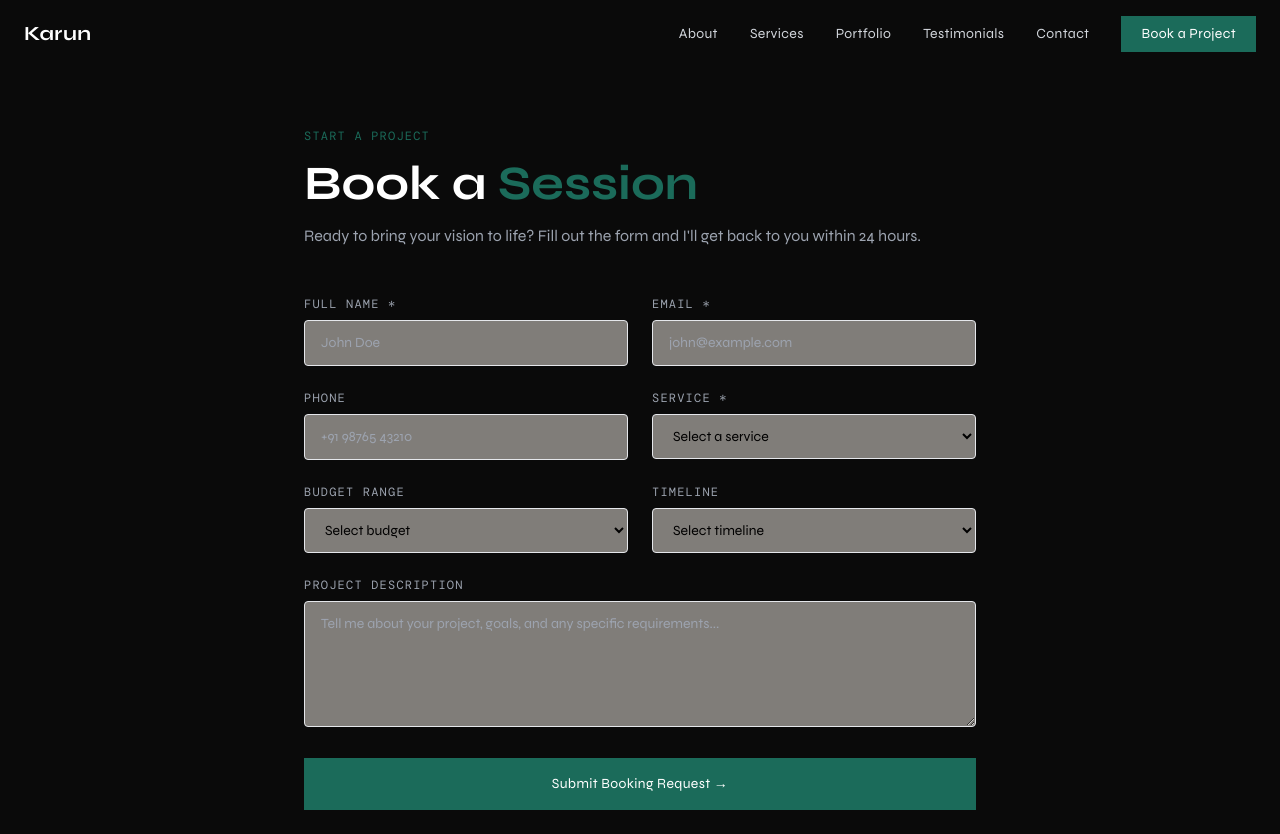
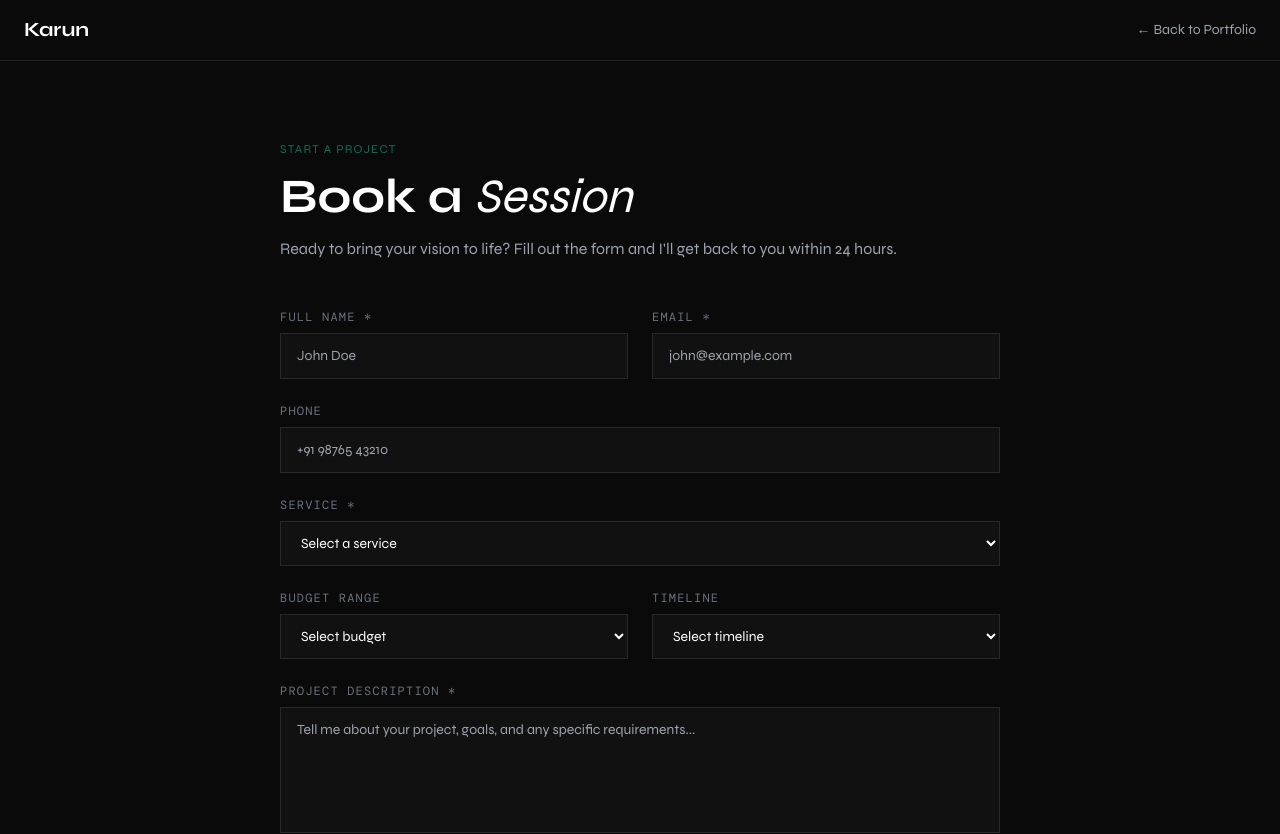
Before and after one commit to KARUN-499/karun-portfolio-v2, a Next.js app: page /booking in a window 1280 px wide. Shown: the top 834 px of the page. Built offline with nearby package versions, Linux system fonts and the light colour scheme; a web font is replaced by a local one.

Commit message:
Fix booking page: black theme + fix back button + remove old Navbar import

```diff
--- a/app/booking/page.tsx
+++ b/app/booking/page.tsx
@@ -1,8 +1,7 @@
 'use client'
 
 import { useState } from 'react'
-import Navbar from '@/components/Navbar'
-import Footer from '@/components/Footer'
+import Link from 'next/link'
 
 const services = [
   'Web Design',
@@ -15,16 +14,9 @@ const services = [
 
 export default function BookingPage() {
   const [form, setForm] = useState({
-    name: '',
-    email: '',
-    phone: '',
-    service: '',
-    budget: '',
-    timeline: '',
-    description: '',
+    name: '', email: '', phone: '', service: '', budget: '', timeline: '', description: '',
   })
   const [status, setStatus] = useState<'idle' | 'loading' | 'success' | 'error'>('idle')
-
   const set = (field: string, value: string) => setForm(prev => ({ ...prev, [field]: value }))
 
   const handleSubmit = async (e: React.FormEvent) => {
@@ -44,95 +36,110 @@ export default function BookingPage() {
     }
   }
 
+  const inputClass = 'w-full border border-white/10 bg-[#111111] px-4 py-3 font-sans text-sm text-white focus:border-[#1B6B5A] focus:outline-none'
+  const labelClass = 'font-mono text-xs tracking-widest text-gray-500 uppercase block mb-2'
+
   return (
-    <main className="min-h-screen bg-[#0A0A0A] text-white">
-      <Navbar />
-      <section className="pt-32 pb-20 px-6">
-        <div className="max-w-2xl mx-auto">
-          <p className="font-mono text-xs tracking-widest text-[#1B6B5A] uppercase mb-4">Start a Project</p>
-          <h1 className="text-4xl md:text-5xl font-sans font-bold mb-4">Book a <span className="text-[#1B6B5A]">Session</span></h1>
-          <p className="text-gray-400 font-sans mb-12">Ready to bring your vision to life? Fill out the form and I&apos;ll get back to you within 24 hours.</p>
+    <main className="min-h-screen bg-[#0A0A0A]">
+      {/* Navbar */}
+      <header className="border-b border-white/10 bg-[#0A0A0A]">
+        <nav className="max-w-7xl mx-auto px-6 py-4 flex items-center justify-between">
+          <Link href="/" className="font-sans text-xl font-bold text-white">Karun</Link>
+          <Link href="/" className="font-sans text-sm text-gray-400 hover:text-white transition-colors">
+            &larr; Back to Portfolio
+          </Link>
+        </nav>
+      </header>
+
+      <section className="max-w-3xl mx-auto px-6 py-20">
+        <div className="mb-12">
+          <p className="font-sans text-xs tracking-widest text-[#1B6B5A] uppercase mb-4">Start a Project</p>
+          <h1 className="font-sans text-5xl font-bold text-white">
+            Book a <em className="italic font-light">Session</em>
+          </h1>
+          <p className="font-sans text-gray-400 mt-4">
+            Ready to bring your vision to life? Fill out the form and I&apos;ll get back to you within 24 hours.
+          </p>
+        </div>
 
         {status === 'success' ? (
-            <div className="border border-[#1B6B5A] bg-[#1B6B5A]/10 rounded-lg p-8 text-center">
-              <div className="text-4xl mb-4">✓</div>
-              <h2 className="text-2xl font-sans font-bold mb-2">Request Submitted!</h2>
-              <p className="text-gray-400 font-sans">Thanks {form.name || 'there'}! I&apos;ll review your project and get back to you within 24 hours.</p>
+          <div className="border border-[#1B6B5A] bg-[#1B6B5A]/10 p-12 text-center">
+            <p className="text-4xl mb-4">&#10003;</p>
+            <h2 className="font-sans text-2xl font-bold text-white mb-2">Request Submitted!</h2>
+            <p className="font-sans text-gray-400 mb-6">Thanks! I&apos;ll review your project and get back to you within 24 hours.</p>
+            <Link href="/" className="bg-[#1B6B5A] text-white px-8 py-3 font-sans text-sm hover:bg-[#154f43] transition-colors">
+              &larr; Back to Portfolio
+            </Link>
           </div>
         ) : (
           <form onSubmit={handleSubmit} className="space-y-6">
             <div className="grid grid-cols-1 md:grid-cols-2 gap-6">
               <div>
-                  <label className="font-mono text-xs tracking-widest text-gray-400 uppercase block mb-2">Full Name *</label>
+                <label className={labelClass}>Full Name *</label>
                 <input required value={form.name} onChange={e => set('name', e.target.value)}
-                    placeholder="John Doe"
-                    className="w-full border border-gray-200 bg-[#F5F0E8]/50 px-4 py-3 font-sans text-sm focus:border-[#1B6B5A] focus:outline-none text-black rounded" />
+                  placeholder="John Doe" className={inputClass} />
               </div>
               <div>
-                  <label className="font-mono text-xs tracking-widest text-gray-400 uppercase block mb-2">Email *</label>
+                <label className={labelClass}>Email *</label>
                 <input required type="email" value={form.email} onChange={e => set('email', e.target.value)}
-                    placeholder="john@example.com"
-                    className="w-full border border-gray-200 bg-[#F5F0E8]/50 px-4 py-3 font-sans text-sm focus:border-[#1B6B5A] focus:outline-none text-black rounded" />
+                  placeholder="john@example.com" className={inputClass} />
               </div>
+            </div>
+            <div>
+              <label className={labelClass}>Phone</label>
+              <input value={form.phone} onChange={e => set('phone', e.target.value)}
+                placeholder="+91 98765 43210" className={inputClass} />
+            </div>
+            <div>
+              <label className={labelClass}>Service *</label>
+              <select required value={form.service} onChange={e => set('service', e.target.value)}
+                className={inputClass + ' cursor-pointer'}>
+                <option value="" className="bg-[#111]">Select a service</option>
+                {services.map(s => <option key={s} value={s} className="bg-[#111]">{s}</option>)}
+              </select>
             </div>
             <div className="grid grid-cols-1 md:grid-cols-2 gap-6">
               <div>
-                  <label className="font-mono text-xs tracking-widest text-gray-400 uppercase block mb-2">Phone</label>
-                  <input value={form.phone} onChange={e => set('phone', e.target.value)}
-                    placeholder="+91 98765 43210"
-                    className="w-full border border-gray-200 bg-[#F5F0E8]/50 px-4 py-3 font-sans text-sm focus:border-[#1B6B5A] focus:outline-none text-black rounded" />
-                </div>
-                <div>
-                  <label className="font-mono text-xs tracking-widest text-gray-400 uppercase block mb-2">Service *</label>
-                  <select required value={form.service} onChange={e => set('service', e.target.value)}
-                    className="w-full border border-gray-200 bg-[#F5F0E8]/50 px-4 py-3 font-sans text-sm focus:border-[#1B6B5A] focus:outline-none text-black rounded">
-                    <option value="">Select a service</option>
-                    {services.map(s => <option key={s} value={s}>{s}</option>)}
-                  </select>
-                </div>
-              </div>
-              <div className="grid grid-cols-1 md:grid-cols-2 gap-6">
-                <div>
-                  <label className="font-mono text-xs tracking-widest text-gray-400 uppercase block mb-2">Budget Range</label>
+                <label className={labelClass}>Budget Range</label>
                 <select value={form.budget} onChange={e => set('budget', e.target.value)}
-                    className="w-full border border-gray-200 bg-[#F5F0E8]/50 px-4 py-3 font-sans text-sm focus:border-[#1B6B5A] focus:outline-none text-black rounded">
-                    <option value="">Select budget</option>
-                    <option>Under ₹10,000</option>
-                    <option>₹10,000 – ₹25,000</option>
-                    <option>₹25,000 – ₹50,000</option>
-                    <option>₹50,000 – ₹1,00,000</option>
-                    <option>Above ₹1,00,000</option>
+                  className={inputClass + ' cursor-pointer'}>
+                  <option value="" className="bg-[#111]">Select budget</option>
+                  <option className="bg-[#111]">Under ₹10,000</option>
+                  <option className="bg-[#111]">₹10,000 – ₹25,000</option>
+                  <option className="bg-[#111]">₹25,000 – ₹50,000</option>
+                  <option className="bg-[#111]">₹50,000 – ₹1,00,000</option>
+                  <option className="bg-[#111]">Above ₹1,00,000</option>
                 </select>
               </div>
               <div>
-                  <label className="font-mono text-xs tracking-widest text-gray-400 uppercase block mb-2">Timeline</label>
+                <label className={labelClass}>Timeline</label>
                 <select value={form.timeline} onChange={e => set('timeline', e.target.value)}
-                    className="w-full border border-gray-200 bg-[#F5F0E8]/50 px-4 py-3 font-sans text-sm focus:border-[#1B6B5A] focus:outline-none text-black rounded">
-                    <option value="">Select timeline</option>
-                    <option>Less than 1 week</option>
-                    <option>1–2 weeks</option>
-                    <option>2–4 weeks</option>
-                    <option>1–3 months</option>
-                    <option>3+ months</option>
+                  className={inputClass + ' cursor-pointer'}>
+                  <option value="" className="bg-[#111]">Select timeline</option>
+                  <option className="bg-[#111]">Less than 1 week</option>
+                  <option className="bg-[#111]">1–2 weeks</option>
+                  <option className="bg-[#111]">2–4 weeks</option>
+                  <option className="bg-[#111]">1–3 months</option>
+                  <option className="bg-[#111]">3+ months</option>
                 </select>
               </div>
             </div>
             <div>
-                <label className="font-mono text-xs tracking-widest text-gray-400 uppercase block mb-2">Project Description</label>
+              <label className={labelClass}>Project Description *</label>
               <textarea required rows={5} value={form.description} onChange={e => set('description', e.target.value)}
                 placeholder="Tell me about your project, goals, and any specific requirements..."
-                  className="w-full border border-gray-200 bg-[#F5F0E8]/50 px-4 py-3 font-sans text-sm focus:border-[#1B6B5A] focus:outline-none text-black rounded" />
+                className={inputClass + ' resize-none'} />
             </div>
             <button type="submit" disabled={status === 'loading'}
               className="w-full bg-[#1B6B5A] text-white py-4 font-sans tracking-wide text-sm hover:bg-[#154f43] transition-colors disabled:opacity-60">
               {status === 'loading' ? 'Submitting...' : 'Submit Booking Request →'}
             </button>
-              {status === 'error' && <p className="text-red-500 text-sm text-center font-sans">Something went wrong. Please try again.</p>}
+            {status === 'error' && (
+              <p className="text-red-400 text-sm text-center font-sans">Something went wrong. Please try again.</p>
+            )}
           </form>
         )}
-        </div>
       </section>
-      <Footer />
     </main>
   )
 }
```
Lines whose indentation alone changed are shown as unchanged.
